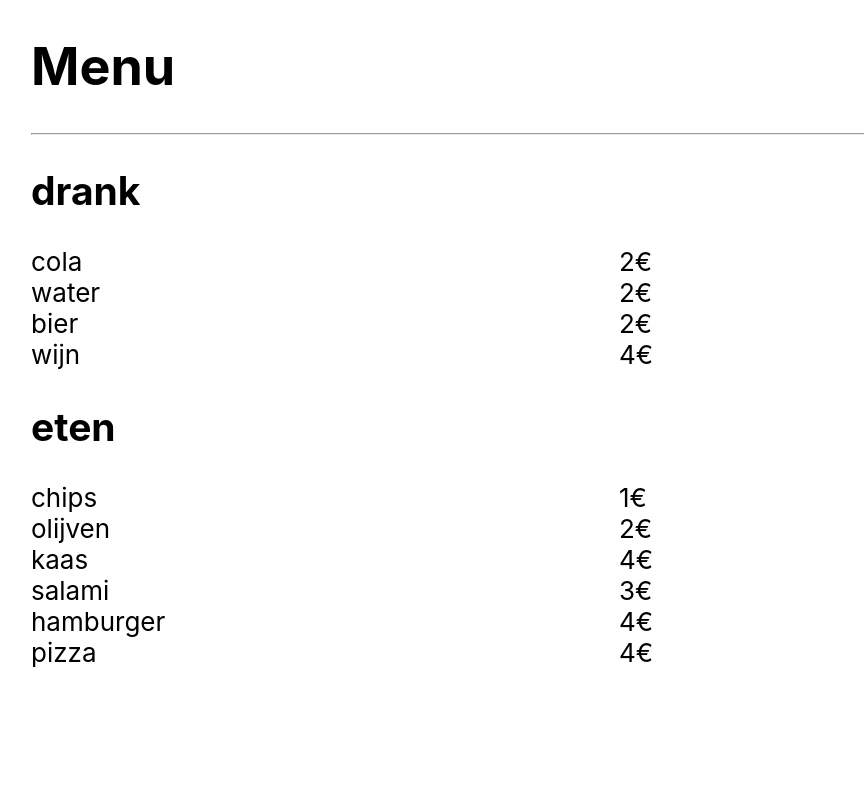
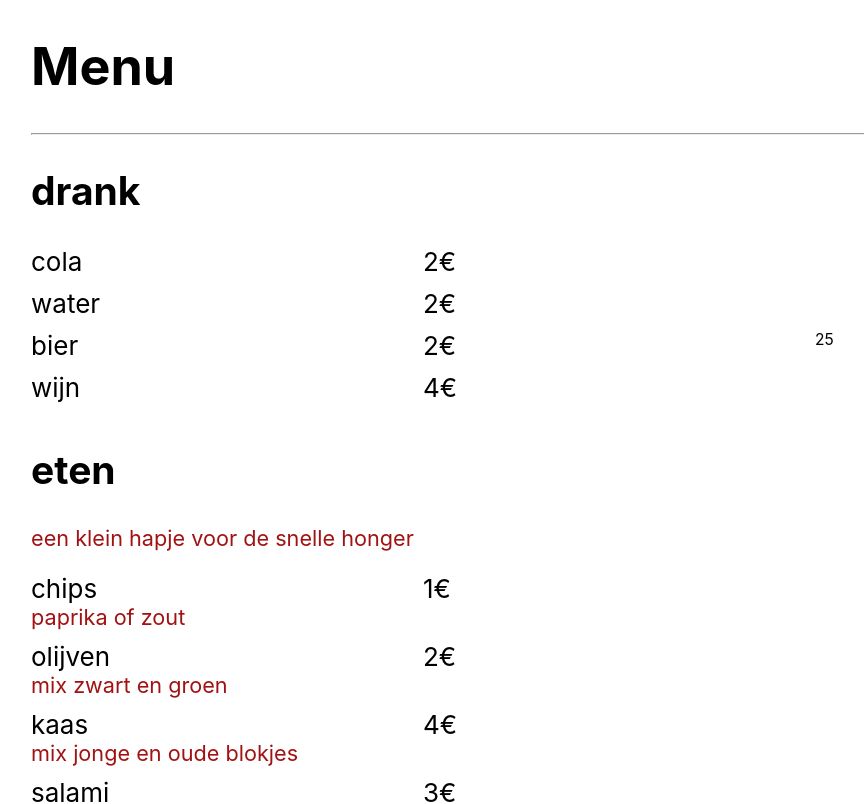
Before and after one commit to SammyLaureys/menucard, a React (Create React App) app: page / in a window 1280 px wide. Shown: the top 804 px of the page, without its empty margins (21-885 px from the left). Built offline with nearby package versions, Linux system fonts and the light colour scheme.

Commit message:
oef 4.8 af

```diff
--- a/src/App.css
+++ b/src/App.css
@@ -9,3 +9,16 @@
 .ProductLine div {
   flex: 1;
 }
+.note {
+  color: #a21212;
+  font-size: smaller;
+}
+.categoryNote {
+  padding: 0 0 0.5em 0;
+}
+.productNote {
+  padding: 0 1.5em 0.5em 0;
+}
+.productSize {
+  font-size: 0.6em;
+}
--- a/src/App.js
+++ b/src/App.js
@@ -7,19 +7,20 @@
         products: [
             {name: "cola", price: 2},
             {name: "water", price: 2},
-            {name: "bier", price: 2},
+            {name: "bier", price: 2, size: 25},
             {name: "wijn", price: 4}
         ],
     },
     {
         name: "eten",
+        note: "een klein hapje voor de snelle honger",
         products: [
-            {name: "chips", price: 1},
-            {name: "olijven", price: 2},
-            {name: "kaas", price: 4},
+            {name: "chips", price: 1, note: "paprika of zout"},
+            {name: "olijven", price: 2, note: "mix zwart en groen"},
+            {name: "kaas", price: 4, note: "mix jonge en oude blokjes"},
             {name: "salami", price: 3},
-            {name: "hamburger", price: 4},
-            {name: "pizza", price: 4}
+            {name: "hamburger", price: 4, note: "niet na 22:00"},
+            {name: "pizza", price: 4, note: "niet na 22:00"}
         ]
     }
 ];
@@ -28,6 +29,7 @@
     const {category} = props;
     return <div>
         <h2>{category.name}</h2>
+        <p className="note">{category.note}</p>
         {category.products.map((p) => <ProductLine key={p.name} product={p}/>)}
     </div>
 
@@ -35,10 +37,16 @@
 
 function ProductLine(props) {
     const {product} = props;
-    return <div className="ProductLine">
-        <div>{product.name}</div>
-        <div>{product.price}&euro;</div>
-    </div>;
+    return <div>
+        <div className="ProductLine">
+            <div>{product.name}</div>
+            <div>{product.price}&euro;</div>
+            <div className="productSize">{product.size}</div>
+        </div>
+        <div className="note productNote">{product.note}</div>
+    </div>
+        ;
+
 }
 
 function App() {
@@ -47,7 +55,7 @@
             <h1>Menu</h1>
             <hr/>
             {
-                PRODUCTS_DATA.map( (c) =>
+                PRODUCTS_DATA.map((c) =>
                     <Category key={c.name} category={c}/>
                 )
 
```
